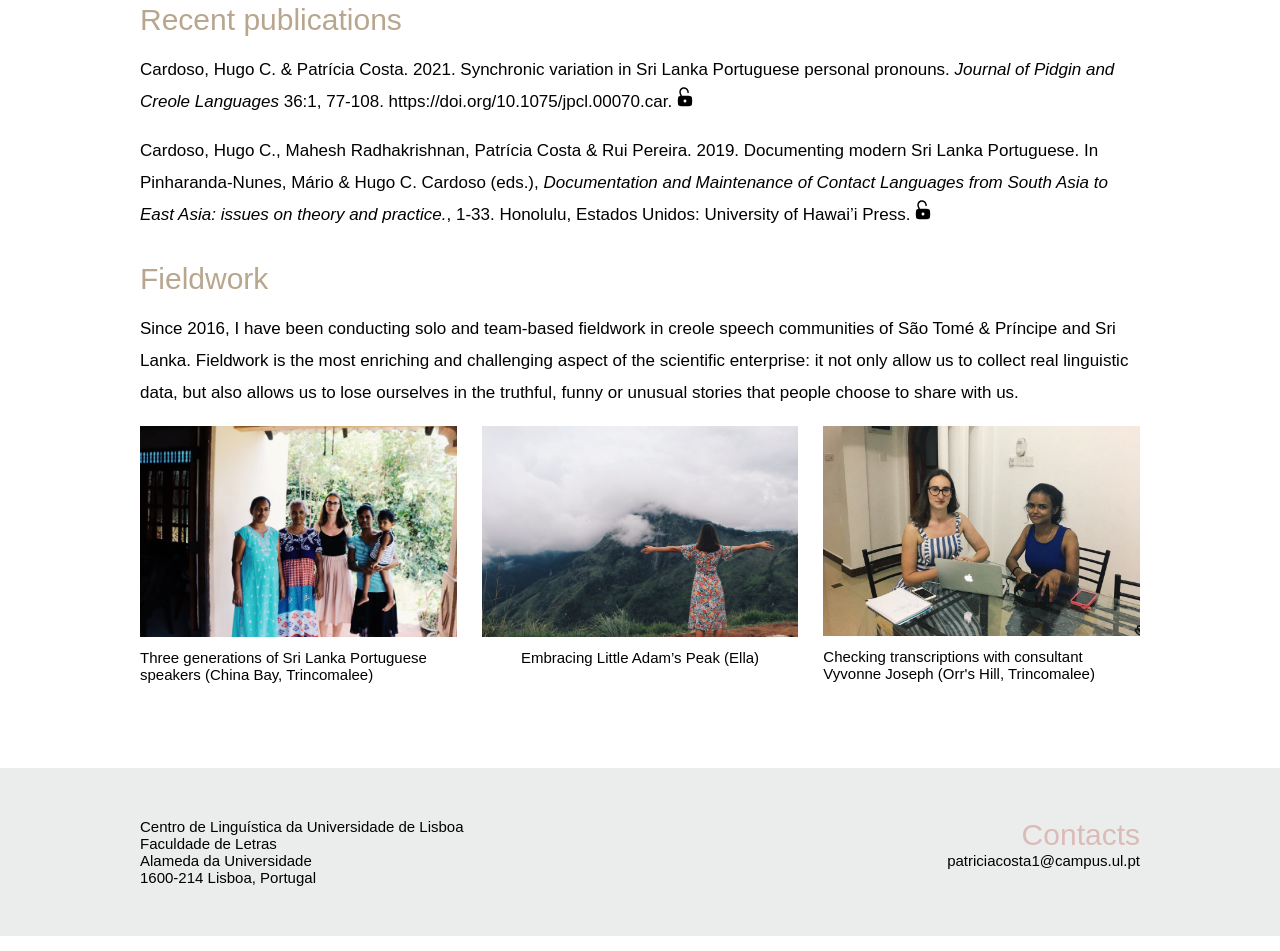
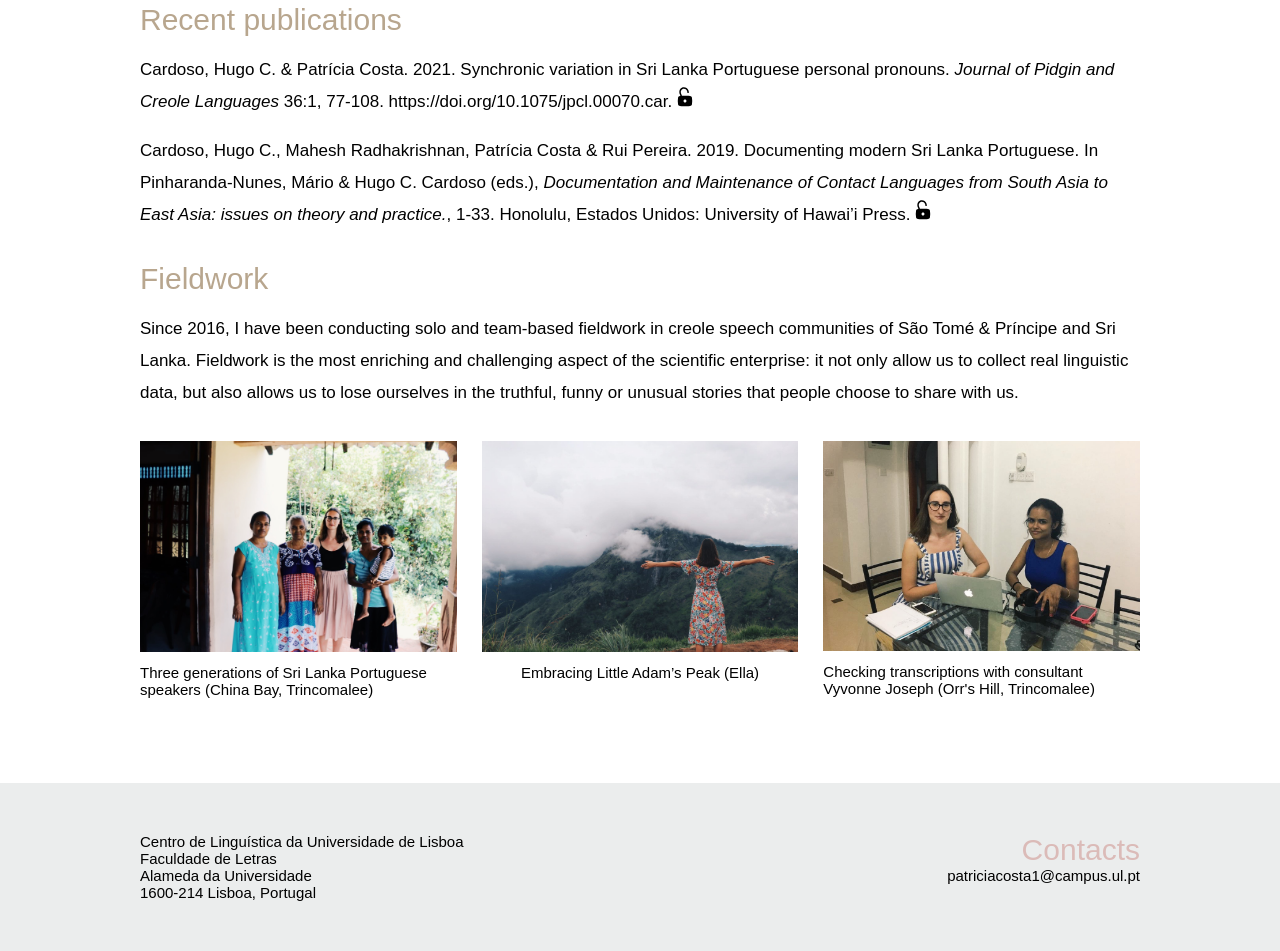
Before and after one commit to jafonsor/patricia-costa.github.io, a plain HTML site: page research/index.html in a window 1280 px wide. Shown: the part 513-1464 px from the top of the page. Drawn offline with Linux system fonts and the light colour scheme.

Commit message:
new-margin-top-images

```diff
--- a/research/index.css
+++ b/research/index.css
@@ -35,3 +35,7 @@
     margin-top: 12px;
     margin-bottom: 10px
 }
+
+.image-row {
+    margin-top: 15px;
+}
```
